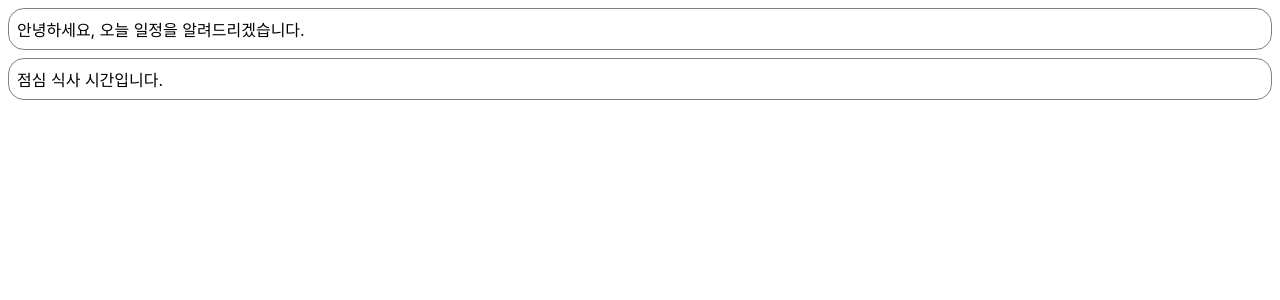
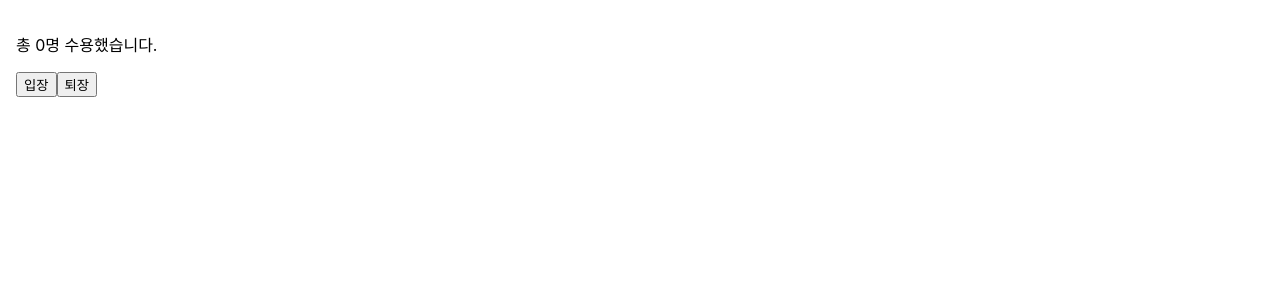
Before and after one commit to ebcode2021/React-Study, a React (Create React App) app: page / in a window 1280 px wide. Shown: the top 300 px of the page. Built offline with nearby package versions, Linux system fonts and the light colour scheme.

Commit message:
[add] hook event

```diff
--- a/package.json
+++ b/package.json
@@ -9,7 +9,7 @@
     "prop-types": "^15.8.1",
     "react": "^18.2.0",
     "react-dom": "^18.2.0",
-    "react-scripts": "5.0.1",
+    "react-scripts": "^5.0.1",
     "web-vitals": "^2.1.4"
   },
   "scripts": {
--- /dev/null
+++ b/src/chapter_07/Accommodate.jsx
@@ -0,0 +1,37 @@
+import { useEffect, useState } from "react";
+import useCounter from "./useCounter";
+
+const MAX_CAPACITY = 10;
+
+function Accommodate(props) {
+	const [isFull, setIsFull] = useState(false);
+	const [count, increaseCount, decreaseCount] = useCounter(0);
+
+	// dependency array X
+	useEffect(() => {
+		console.log("================");
+		console.log("useEffect() is called.");
+		console.log(`isFull: ${isFull}`);
+	});
+
+	// dependency array O
+	useEffect(() => {
+		setIsFull(count >= MAX_CAPACITY);
+		console.log(`Current count value: ${count}`);
+	}, [count]);
+
+	return (
+		<div style={{ padding: 16}}>
+			<p> {`총 ${count}명 수용했습니다.`}</p>
+			<button onClick={increaseCount} disabled={isFull}>
+				입장
+			</button>
+			<button onClick={decreaseCount}>
+				퇴장
+			</button>
+			{isFull && <p style={{ color: "red"}}> 정원이 가득 찼습니다. </p>}
+		</div>
+	);
+}
+
+export default Accommodate;
--- /dev/null
+++ b/src/chapter_07/useCounter.jsx
@@ -0,0 +1,12 @@
+import { useState } from "react";
+
+function useCounter(initialValue) {
+	const [count, setCount] = useState(initialValue);
+
+	const increaseCount = () => setCount((count) => count + 1);
+	const decreaseCount = () => setCount((count) => Math.max(count - 1, 0));
+
+	return [count, increaseCount, decreaseCount];
+}
+
+export default useCounter;
--- a/src/index.js
+++ b/src/index.js
@@ -7,14 +7,23 @@
 import Clock from './chapter_04/Clock';
 import CommentList from './chapter_05/CommentList';
 import NotificationList from './chapter_06/NotificationList';
+import Accommodate from './chapter_07/Accommodate';
 
-// chapter_06
+// chapter_07
 const root = ReactDOM.createRoot(document.getElementById("root"));
 root.render(
   <React.StrictMode>
-    <NotificationList />
+    <Accommodate />
   </React.StrictMode>
 );
+
+// chapter_06
+// const root = ReactDOM.createRoot(document.getElementById("root"));
+// root.render(
+//   <React.StrictMode>
+//     <NotificationList />
+//   </React.StrictMode>
+// );
 
 // chapter_05
 // const root = ReactDOM.createRoot(document.getElementById("root"));
```
Also changed, not shown: 1 other file (tests, documents, lock files or other folders).
